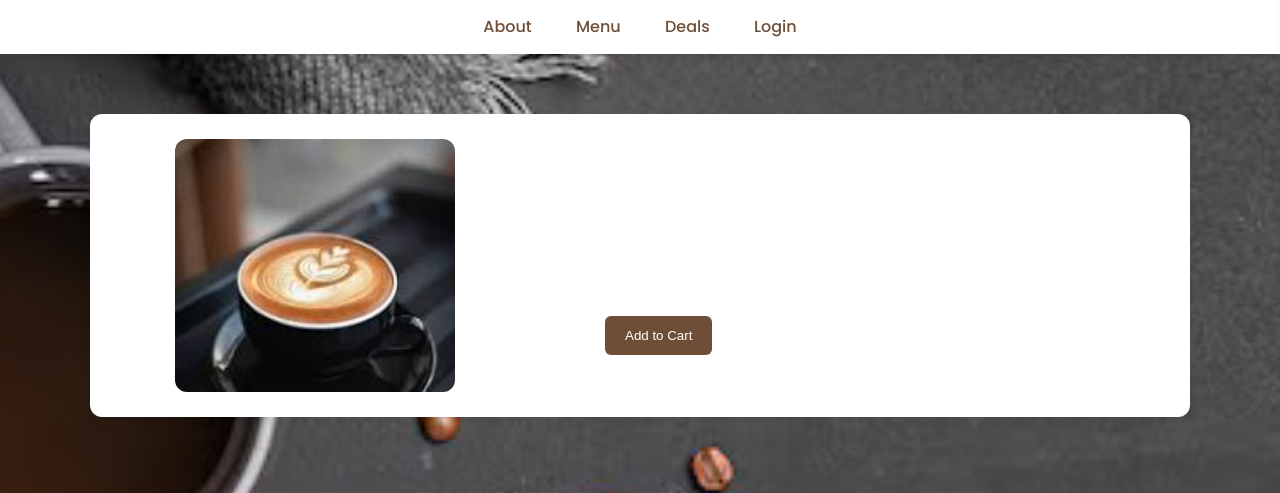
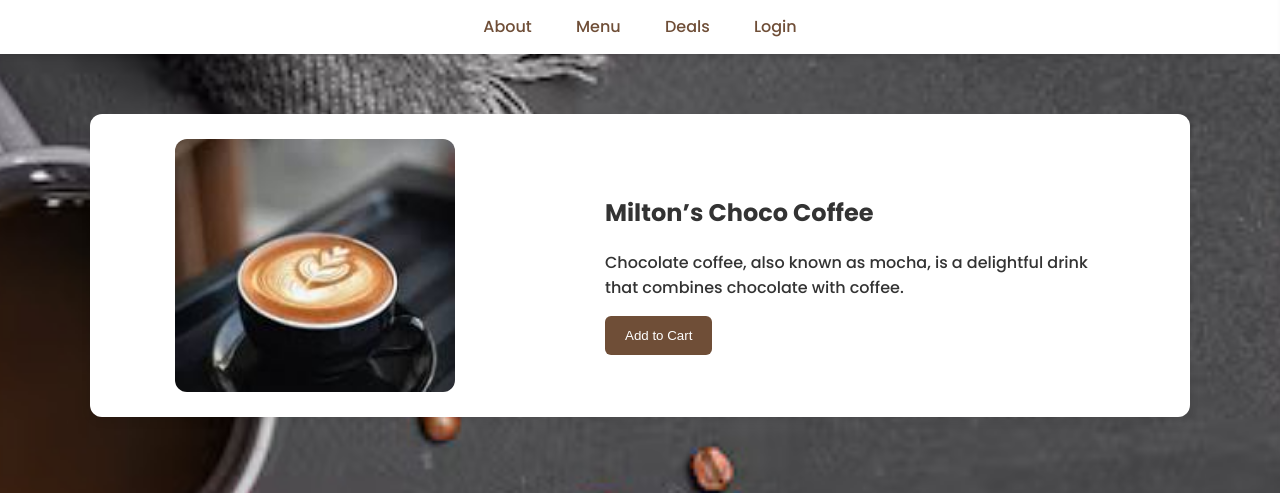
Before and after one commit to Ayan-sheikh997/HCIproject, a Flask app: page /frontp in a window 1280 px wide. Shown: the part 386-879 px from the top of the page. Run offline with Flask 3, Linux system fonts and the light colour scheme; some libraries are stand-ins or nearby versions.

Commit message:
Update ayan1.html

```diff
--- a/templates/ayan1.html
+++ b/templates/ayan1.html
@@ -103,6 +103,7 @@
 
     .product-info {
       max-width: 500px;
+       color: var(--text); /* dark gray text */
     }
 
     .btn {
```
